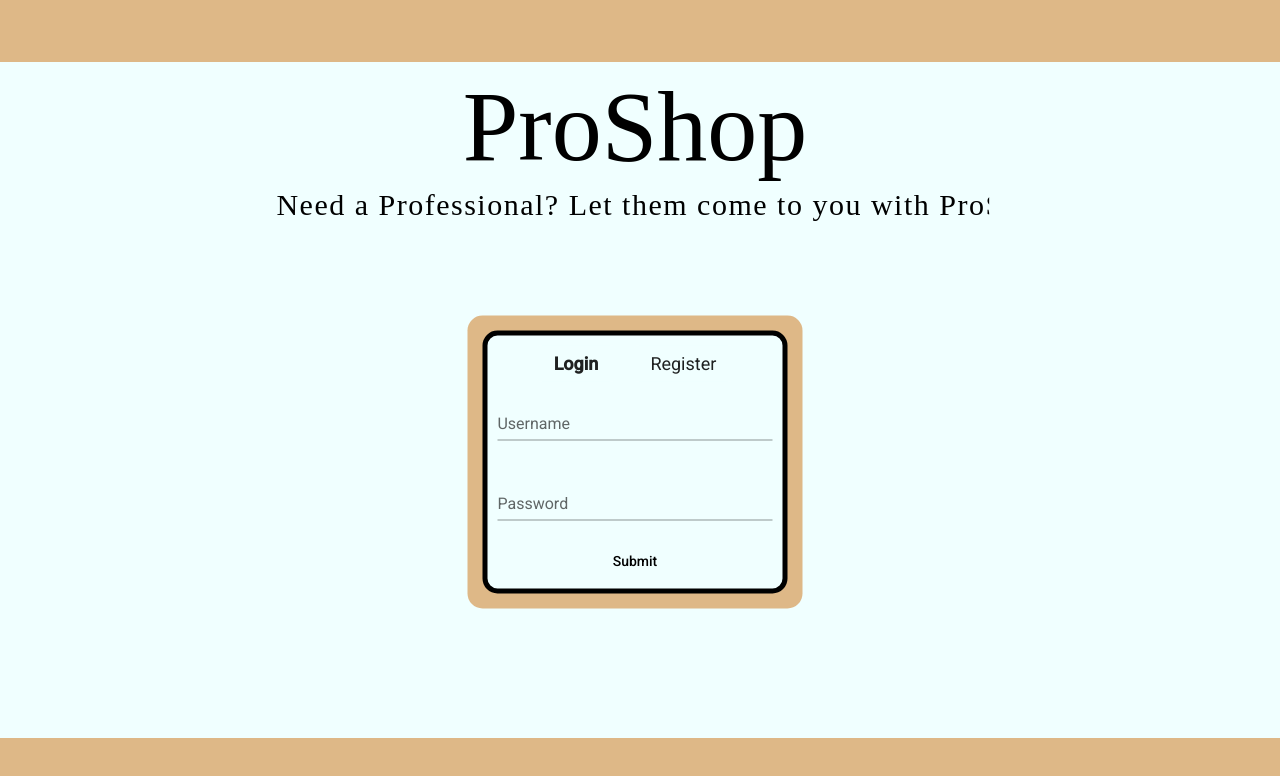
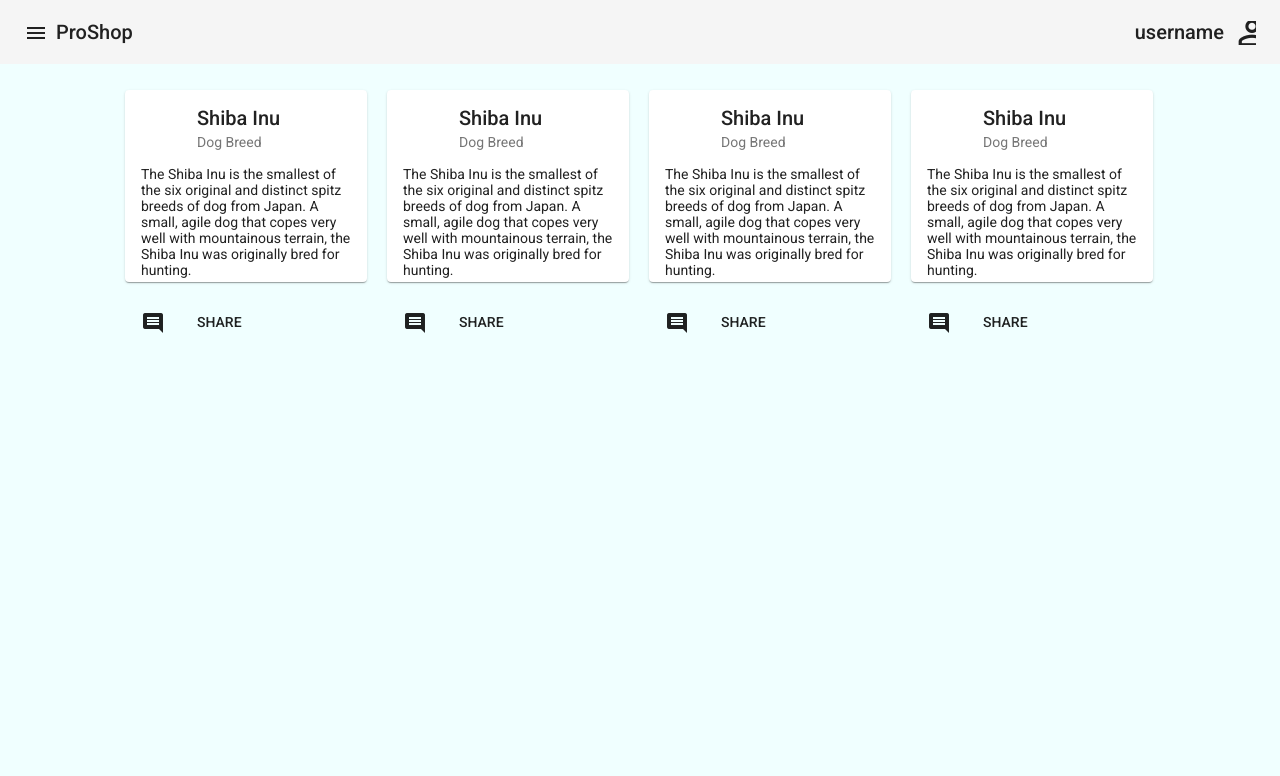
Before and after one commit to Justinm98/ProShop, an Angular app in the folder proshop-Angular/: page /client/homepage in a window 1280 px wide. Before the commit this address led to /. Shown: the top 776 px of the page. Built offline with nearby package versions, Linux system fonts and the light colour scheme.

Commit message:
worked on homepage layout

```diff
--- /dev/null
+++ b/proshop-Angular/src/app/_model/role.ts
@@ -0,0 +1,4 @@
+export enum Role {
+  client = 'Client',
+  pro = 'Professional'
+}
--- a/proshop-Angular/src/app/app-routing.module.ts
+++ b/proshop-Angular/src/app/app-routing.module.ts
@@ -2,9 +2,13 @@ import { NgModule } from '@angular/core';
 import { Routes, RouterModule } from '@angular/router';
 import {LoginComponent} from './login/login.component';
 import {UserProfileComponent} from './user-profile/user-profile.component';
+import {UserHomepageComponent} from './user-homepage/user-homepage.component';
+import {ProHomepageComponent} from './pro-homepage/pro-homepage.component';
 
 const routes: Routes = [{path: '' , component: LoginComponent},
   {path: 'profile', component: UserProfileComponent},
+  {path: 'client/homepage', component: UserHomepageComponent},
+  {path: 'pro/homepage', component: ProHomepageComponent},
   { path: '**', redirectTo: '' }];
 
 //HW5 routes
--- a/proshop-Angular/src/app/login-input/login-input.component.html
+++ b/proshop-Angular/src/app/login-input/login-input.component.html
@@ -6,8 +6,8 @@
 </div>
 
 <div class="form-group" [formGroup]="form">
-  <mat-form-field appearance="standard" style="width:100%">
+  <mat-form-field appearance="standard">
     <mat-label>Password</mat-label>
-    <input matInput type="password" formControlName="passwordLogin" class="form-control" placeholder="" >
+    <input matInput type="text">
   </mat-form-field>
 </div>
--- a/proshop-Angular/src/app/login/login.component.ts
+++ b/proshop-Angular/src/app/login/login.component.ts
@@ -67,7 +67,7 @@ export class LoginComponent implements OnInit {
       // the input type is login, get data from login-input child component
       console.log(this.loginRegisterForm.value.usernameLogin);
       console.log(this.loginRegisterForm.value.passwordLogin);
-      this.router.navigate(['profile']);
+      this.router.navigate(['client/homepage']);
     } else {
       console.log(this.loginRegisterForm.value.firstName);
       console.log(this.loginRegisterForm.value.lastName);
@@ -75,7 +75,7 @@ export class LoginComponent implements OnInit {
       console.log(this.loginRegisterForm.value.lastName);
       console.log(this.loginRegisterForm.value.usernameRegister);
       console.log(this.loginRegisterForm.value.passwordRegister);
-      this.router.navigate(['profile']);
+      this.router.navigate(['pro/homepage']);
     }
   }
 }
--- /dev/null
+++ b/proshop-Angular/src/app/pro-homepage/pro-homepage.component.css
@@ -0,0 +1,61 @@
+.example-container {
+  position: absolute;
+  top: 0;
+  bottom: 0;
+  left: 0;
+  right: 0;
+}
+.content-wrapper{
+  position: relative;
+  display: grid;
+  grid-template-columns: 1fr 6fr 3fr;
+  grid-template-rows: 1fr 1fr 8fr 1fr;
+  column-gap: 10px;
+  height: 100vh;
+  width: 100%;
+  background-color: azure;
+}
+#navbar{
+  grid-column: 1/-1;
+  grid-row-start: 1;
+  grid-row-end: 2;
+  display: flex;
+  align-items: center;
+}
+
+.example-spacer{
+  flex: 1 1 auto;
+}
+
+#job-searchbar{
+  position: relative;
+  grid-column-start: 2;
+  grid-column-end: 3;
+  grid-row-start: 2;
+  grid-row-end: 3;
+  border: black 5px solid;
+  border-radius: 20px;
+  padding: 10px 10px 10px 10px;
+}
+
+#jobs-recommended-container{
+  position: relative;
+  grid-column-start: 3;
+  grid-column-end: 4;
+  grid-row-start: 2;
+  grid-row-end: 4;
+  border: black 5px solid;
+}
+
+#job-search-results-container{
+  position: relative;
+  grid-column: 2 / 3;
+  grid-row: 3 / 4;
+  border: black 5px solid;
+}
+.jobs-recommended-title{
+  text-align: center;
+}
+.recommendation-item{
+  border: black 1px solid;
+}
--- /dev/null
+++ b/proshop-Angular/src/app/pro-homepage/pro-homepage.component.html
@@ -0,0 +1,43 @@
+<mat-sidenav-container class="example-container" >
+  <mat-sidenav #sidenav mode="side" [(opened)]="opened">
+    Sidenav content
+  </mat-sidenav>
+
+  <mat-sidenav-content>
+    <div class="content-wrapper">
+      <!-- Navbar -->
+      <mat-toolbar id="navbar">
+        <button mat-icon-button class="sidebar-toggle-btn" (click)="sidenav.toggle()">
+          <mat-icon>menu</mat-icon>
+        </button>
+        <span>ProShop</span>
+        <span class="example-spacer"></span>
+        <div>username</div>
+        <button mat-icon-button [disableRipple]="true" class="example-icon" aria-label="Example icon-button with share icon">
+          <mat-icon style="font-size: 40px">person_outline</mat-icon>
+        </button>
+      </mat-toolbar>
+
+      <mat-form-field id="job-searchbar" appearance="standard">
+        <mat-label>Search For Available Jobs</mat-label>
+        <input type="text" matInput>
+      </mat-form-field>
+
+      <div id="job-search-results-container">
+
+      </div>
+      <div id="jobs-recommended-container">
+        <mat-toolbar class="jobs-recommended-title">
+          Recommendations
+        </mat-toolbar>
+        <mat-list>
+          <mat-list-item class="recommendation-item">Recommendation 1</mat-list-item>
+          <mat-list-item class="recommendation-item">Recommendation 2</mat-list-item>
+          <mat-list-item class="recommendation-item">Recommendation 3</mat-list-item>
+        </mat-list>
+      </div>
+    </div>
+
+  </mat-sidenav-content>
+
+</mat-sidenav-container>
--- /dev/null
+++ b/proshop-Angular/src/app/pro-homepage/pro-homepage.component.ts
@@ -0,0 +1,18 @@
+import { Component, OnInit } from '@angular/core';
+import {Router} from '@angular/router';
+
+@Component({
+  selector: 'app-pro-homepage',
+  templateUrl: './pro-homepage.component.html',
+  styleUrls: ['./pro-homepage.component.css']
+})
+export class ProHomepageComponent implements OnInit {
+
+  opened: boolean;
+  constructor(private route: Router) { }
+
+  ngOnInit(): void {
+    this.opened = false;
+  }
+
+}
--- /dev/null
+++ b/proshop-Angular/src/app/user-homepage/user-homepage.component.css
@@ -0,0 +1,50 @@
+.example-container {
+  position: absolute;
+  top: 0;
+  bottom: 0;
+  left: 0;
+  right: 0;
+}
+.content-wrapper{
+  position: relative;
+  display: grid;
+  grid-template-columns: 1fr 10fr 1fr;
+  grid-template-rows: 1fr 8fr 1fr;
+  column-gap: 10px;
+  height: 100vh;
+  width: 100%;
+  background-color: azure;
+}
+#navbar{
+  grid-column: 1/-1;
+  grid-row-start: 1;
+  grid-row-end: 2;
+  display: flex;
+  align-items: center;
+}
+
+.example-spacer{
+  flex: 1 1 auto;
+}
+
+#client-job-board{
+  position: relative;
+  grid-column-start: 2;
+  grid-column-end: 3;
+  grid-row-start: 2;
+  grid-row-end: 3;
+  display: flex;
+
+}
+
+.example-card{
+  position: relative;
+  max-width: 20%;
+  min-width: 15%;
+  max-height: 25%;
+  margin: 10px 10px 10px 10px;
+}
+
+mat-card-actions{
+
+}
--- /dev/null
+++ b/proshop-Angular/src/app/user-homepage/user-homepage.component.html
@@ -0,0 +1,116 @@
+<mat-sidenav-container class="example-container" >
+  <mat-sidenav #sidenav mode="side" [(opened)]="opened">
+    Sidenav content
+  </mat-sidenav>
+
+  <mat-sidenav-content>
+    <div class="content-wrapper">
+      <!-- Navbar -->
+      <mat-toolbar id="navbar">
+        <button mat-icon-button class="sidebar-toggle-btn" (click)="sidenav.toggle()">
+        <mat-icon>menu</mat-icon>
+      </button>
+        <span>ProShop</span>
+        <span class="example-spacer"></span>
+        <div>username</div>
+        <button mat-icon-button [disableRipple]="true" class="example-icon" aria-label="Example icon-button with share icon">
+          <mat-icon style="font-size: 40px">person_outline</mat-icon>
+        </button>
+      </mat-toolbar>
+
+      <!-- Current Client Jobs available -->
+      <!-- TODO: make a job board, create client job component -->
+      <div id="client-job-board">
+        <mat-card class="example-card">
+          <mat-card-header>
+            <div mat-card-avatar class="example-header-image"></div>
+            <mat-card-title>Shiba Inu</mat-card-title>
+            <mat-card-subtitle>Dog Breed</mat-card-subtitle>
+          </mat-card-header>
+
+          <mat-card-content>
+            <p>
+              The Shiba Inu is the smallest of the six original and distinct spitz breeds of dog from Japan.
+              A small, agile dog that copes very well with mountainous terrain, the Shiba Inu was originally
+              bred for hunting.
+            </p>
+          </mat-card-content>
+          <mat-card-actions>
+            <button mat-icon-button>
+              <mat-icon>comment</mat-icon>
+            </button>
+            <button mat-button>SHARE</button>
+          </mat-card-actions>
+        </mat-card>
+
+        <mat-card class="example-card">
+          <mat-card-header>
+            <div mat-card-avatar class="example-header-image"></div>
+            <mat-card-title>Shiba Inu</mat-card-title>
+            <mat-card-subtitle>Dog Breed</mat-card-subtitle>
+          </mat-card-header>
+
+          <mat-card-content>
+            <p>
+              The Shiba Inu is the smallest of the six original and distinct spitz breeds of dog from Japan.
+              A small, agile dog that copes very well with mountainous terrain, the Shiba Inu was originally
+              bred for hunting.
+            </p>
+          </mat-card-content>
+          <mat-card-actions>
+            <button mat-icon-button>
+              <mat-icon>comment</mat-icon>
+            </button>
+            <button mat-button>SHARE</button>
+          </mat-card-actions>
+        </mat-card>
+
+        <mat-card class="example-card">
+          <mat-card-header>
+            <div mat-card-avatar class="example-header-image"></div>
+            <mat-card-title>Shiba Inu</mat-card-title>
+            <mat-card-subtitle>Dog Breed</mat-card-subtitle>
+          </mat-card-header>
+
+          <mat-card-content>
+            <p>
+              The Shiba Inu is the smallest of the six original and distinct spitz breeds of dog from Japan.
+              A small, agile dog that copes very well with mountainous terrain, the Shiba Inu was originally
+              bred for hunting.
+            </p>
+          </mat-card-content>
+          <mat-card-actions>
+            <button mat-icon-button>
+              <mat-icon>comment</mat-icon>
+            </button>
+            <button mat-button>SHARE</button>
+          </mat-card-actions>
+        </mat-card>
+
+        <mat-card class="example-card">
+          <mat-card-header>
+            <div mat-card-avatar class="example-header-image"></div>
+            <mat-card-title>Shiba Inu</mat-card-title>
+            <mat-card-subtitle>Dog Breed</mat-card-subtitle>
+          </mat-card-header>
+
+          <mat-card-content>
+            <p>
+              The Shiba Inu is the smallest of the six original and distinct spitz breeds of dog from Japan.
+              A small, agile dog that copes very well with mountainous terrain, the Shiba Inu was originally
+              bred for hunting.
+            </p>
+          </mat-card-content>
+          <mat-card-actions>
+            <button mat-icon-button>
+              <mat-icon>comment</mat-icon>
+            </button>
+            <button mat-button>SHARE</button>
+          </mat-card-actions>
+        </mat-card>
+      </div>
+    </div>
+
+  </mat-sidenav-content>
+
+</mat-sidenav-container>
--- /dev/null
+++ b/proshop-Angular/src/app/user-homepage/user-homepage.component.ts
@@ -0,0 +1,19 @@
+import {Component, OnInit, Output, EventEmitter} from '@angular/core';
+import {Router} from '@angular/router';
+
+
+@Component({
+  selector: 'app-user-homepage',
+  templateUrl: './user-homepage.component.html',
+  styleUrls: ['./user-homepage.component.css']
+})
+export class UserHomepageComponent implements OnInit {
+
+  opened: boolean;
+  constructor(private route: Router) { }
+
+  ngOnInit(): void {
+    this.opened = false;
+  }
+
+}
```
Also changed, not shown: proshop-Angular/src/app/_model/user.ts (+10 -3 lines), proshop-Angular/src/app/app.module.ts (+6 -1 lines), 2 other files (tests, documents, lock files or other folders).
